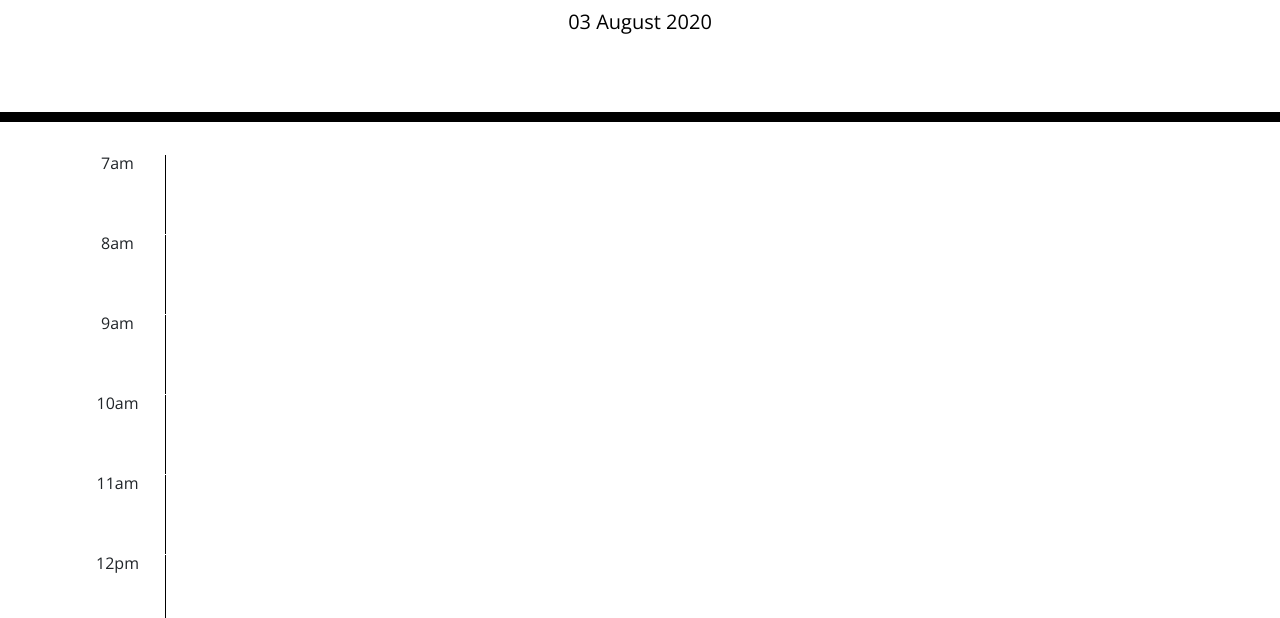
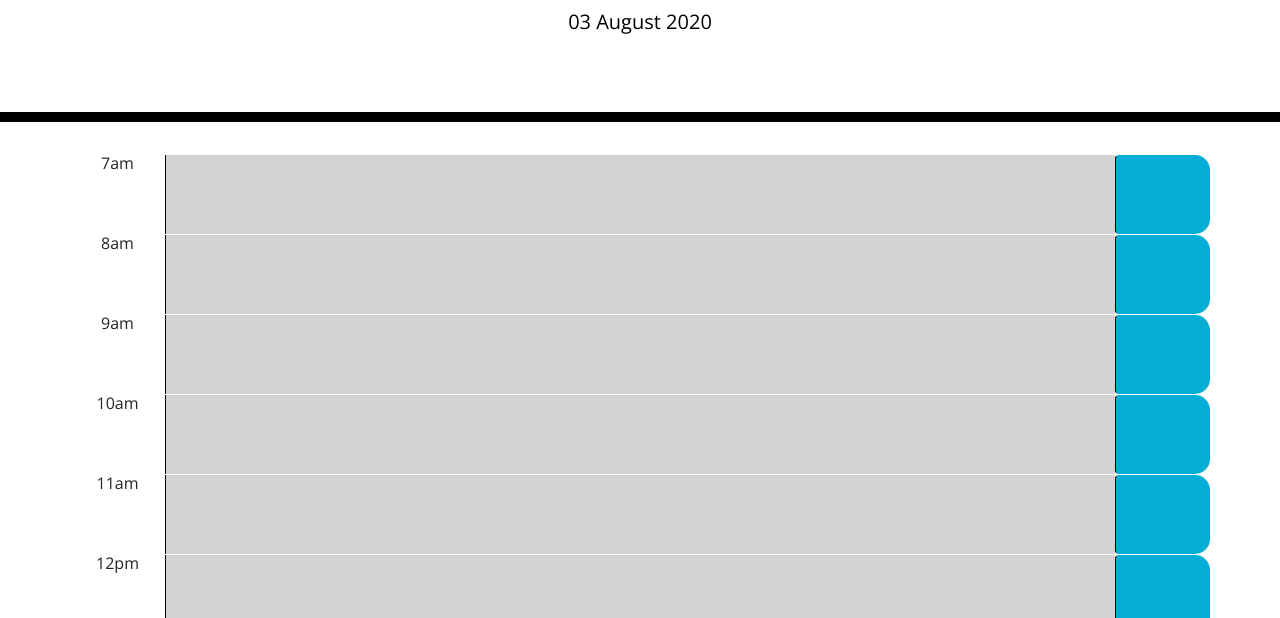
Before and after one commit to KILowrey/workday-scheduler, a plain HTML site: page index.html in a window 1280 px wide. Shown: the part 182-800 px from the top of the page. Drawn offline with nearby package versions, Linux system fonts and the light colour scheme.

Commit message:
fixed textarea time colors with help from tutor

```diff
--- a/assets/script.js
+++ b/assets/script.js
@@ -1,31 +1,43 @@
 // display current date on page
 $('#currentDay').text(moment().format('DD MMMM YYYY'));
+// create the currentHour variable
+let currentHour = moment().hours(); // where "hours" is the current hour in military time
+//console.log the current hour to make sure it works
+console.log('currentHour: ' + currentHour);
 
 // create an array of each hour in a day I want a "row" for
 const daysHours = [
-  '7am',
-  '8am',
-  '9am',
-  '10am',
-  '11am',
-  '12pm',
-  '1pm',
-  '2pm',
-  '3pm',
-  '4pm',
-  '5pm',
-  '6pm'
-]; // these are equal to "ha" when using moment.js
+  { displayH: '7am', militaryH: 7 },
+  { displayH: '8am', militaryH: 8 },
+  { displayH: '9am', militaryH: 9 },
+  { displayH: '10am', militaryH: 10 },
+  { displayH: '11am', militaryH: 11 },
+  { displayH: '12pm', militaryH: 12 },
+  { displayH: '1pm', militaryH: 13 },
+  { displayH: '2pm', militaryH: 14 },
+  { displayH: '3pm', militaryH: 15 },
+  { displayH: '4pm', militaryH: 16 },
+  { displayH: '5pm', militaryH: 17 },
+  { displayH: '6pm', militaryH: 18 }
+];
 
 // create a row with columns for each daysHours using a function for each singular hour
 daysHours.forEach (function (oneHour) {
   // created an hourDiv which is a row, with columns inside it.
   const hourDiv =
-  $(`<div class='row time-block'>
-    <div class='col-1'>${oneHour}</div>
-    <textarea class='col-10' value='${oneHour}'></textarea>
-    <button class='saveBtn btn col-1></button>
+    $(`<div class='row time-block'>
+    <div class='col-1'>${oneHour.displayH}</div>
+    <textarea class='col-10' value='${oneHour.militaryH}'></textarea>
+    <button class='saveBtn btn col-1'></button>
   </div>`);
+  // add classes for background color dependent on if it is the past present or future
+  if (currentHour === oneHour.militaryH) {
+    hourDiv.children("textarea").addClass("present");
+  } else if (currentHour > oneHour.militaryH) {
+    hourDiv.children("textarea").addClass("past");
+  } else if (currentHour < oneHour.militaryH) {
+    hourDiv.children("textarea").addClass("future");
+  }
   // append the hourDiv to the container
   $('.container').append(hourDiv);
 });
--- a/index.html
+++ b/index.html
@@ -29,12 +29,12 @@
       <p id="currentDay" class="lead"></p>
     </header>
     <div class="container">
-      <!-- all the hour elements here-->
+      <!-- the schedule goes here-->
     </div>
 
     <script src="https://code.jquery.com/jquery-3.4.1.min.js"></script>
     <script src="https://cdnjs.cloudflare.com/ajax/libs/moment.js/2.24.0/moment.min.js"></script>
-    <script src="moment.js"></script>
+    <script src="https://momentjs.com/downloads/moment.js"></script>
     <script src="./assets/script.js"></script>
   </body>
 </html>
```
Also changed, not shown: 1 other file.
